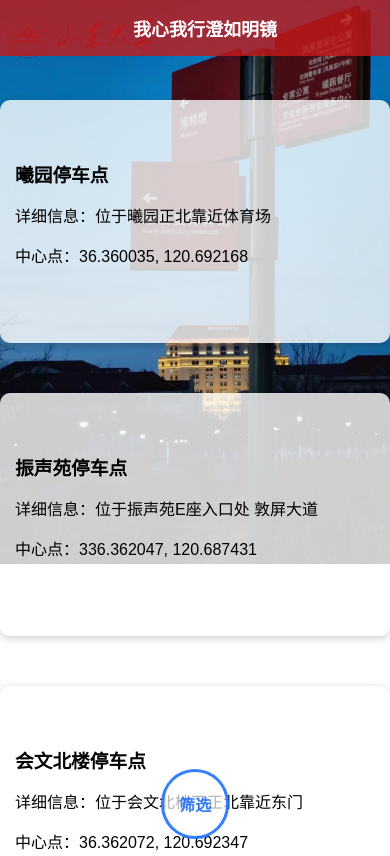
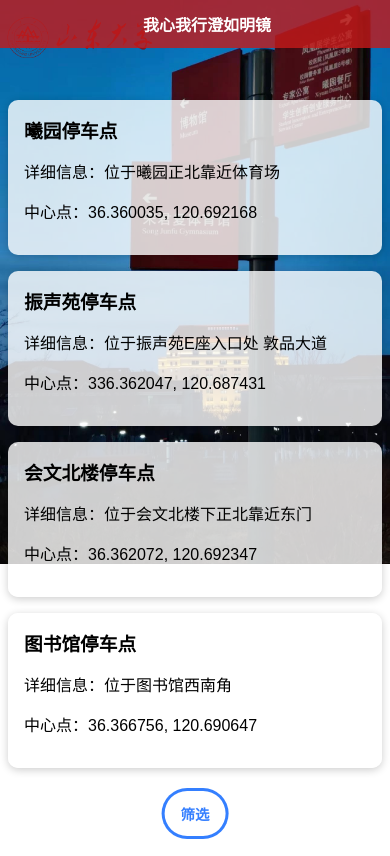
Before and after one commit to 3525613741/Openlab_test2, a plain HTML site: page src/public/index.html in a window 390 px wide. Shown: the top 856 px of the page. Drawn offline with Linux system fonts and the light colour scheme.

Commit message:
Responsive Web Design

```diff
--- a/src/frontend/function.js
+++ b/src/public/function.js
@@ -1,19 +1,19 @@
 const parkingData = {
     "曦园停车点": [
         {id: "A101", position: "东侧1号", battery:"85%"},
-        {id: "A101", position: "东侧1号", battery:"85%"}
+        {id: "A101", position: "东侧1号", battery:"90%"}
     ],
     "振声苑停车点": [
-        {id: "A101", position: "E座东侧1号", battery:"85%"},
-        {id: "A101", position: "E座东侧2号", battery:"85%"}
+        {id: "B101", position: "E座东侧1号", battery:"85%"},
+        {id: "B102", position: "E座东侧2号", battery:"90%"}
     ],
     "会文北楼停车点": [
-        {id: "A101", position: "东侧1号", battery:"85%"},
-        {id: "A101", position: "东侧1号", battery:"85%"}
+        {id: "C101", position: "东门2号", battery:"85%"},
+        {id: "C102", position: "东门2号", battery:"90%"}
     ],
     "图书馆停车点": [
-        {id: "A101", position: "东侧1号", battery:"85%"},
-        {id: "A101", position: "东侧1号", battery:"85%"}
+        {id: "D101", position: "西南角1号", battery:"85%"},
+        {id: "D102", position: "西南角2号", battery:"90%"}
     ],
 };
 
--- a/src/frontend/index.html
+++ b/src/public/index.html
@@ -6,11 +6,12 @@
 	<title>地图找车</title>
 	<link rel ="stylesheet" href="style.css">
 </head>
+<body>
   <div class="backgroundContainer">
 		<div class="header">
 			我心我行澄如明镜
 		</div>
-    <img src="../../res/images/Background.png" class="backgroundImage">
+    <img src="../../res/images/Background.PNG" class="backgroundImage">
   </div>
 
 	<div class="contentContainer">
@@ -22,7 +23,7 @@
 
 		<div class="parkingLot">
 			<h3>振声苑停车点</h3>
-			<p>详细信息：位于振声苑E座入口处 敦屏大道</p>
+			<p>详细信息：位于振声苑E座入口处 敦品大道</p>
 			<p>中心点：336.362047, 120.687431</p>
 		</div>
 
--- a/src/frontend/style.css
+++ b/src/public/style.css
@@ -18,13 +18,14 @@ body {
 }
 .backgroundImage {
   width: 100%;
-  object-fit: contain;
+	height: auto;
+  object-fit: cover;
 }
 .header{
 	display: flex;
 	flex-direction: column;
 
-	font-size: large;
+	font-size: 1.2rem;
 	font-weight: bold;
 	align-items: center;
 	background-color: rgba(198, 26, 26, 0.8);
@@ -44,8 +45,9 @@ body {
 	display: flex;
 	flex-direction: column;
 	max-width: 600px;
-	margin: 100px auto 100px auto;
+	margin: 120px auto 100px auto;
 	gap: 50px;
+	padding: 0 1rem;
 }
 
 .parkingLot{
@@ -71,7 +73,7 @@ body {
 
 .Button {
   padding: 20px 15px;
-  font-size: 16px;
+  font-size: 1rem;
 	font-weight: bold;
   background-color: rgba(255, 255, 255, 0.7);
   color: rgba(2, 95, 255, 0.8);
@@ -100,6 +102,7 @@ body {
 	padding: 20px 40px;
 	border-radius: 30px;
 	max-width: 500px;
+	width: 90%;
 	box-shadow: 5px 5px 10px rgb(0, 0, 0, 0.8);
 }
 .popup h3 {
@@ -125,3 +128,22 @@ body {
   border-radius: 8px;
   cursor: pointer;
 }
+
+@media (max-width: 480px) {
+	.header {
+			font-size: 1rem;
+			padding: 0.75rem;
+	}
+	.contentContainer {
+			margin: 100px auto 80px auto;
+			gap: 1rem;
+			padding: 0 0.5rem;
+	}
+	.parkingLot {
+			padding: 1rem;
+	}
+	.Button {
+			padding: 0.75rem 1rem;
+			font-size: 0.9rem;
+	}
+}
```
Also changed, not shown: src/backend/server.js (deleted), src/server.js (added).
